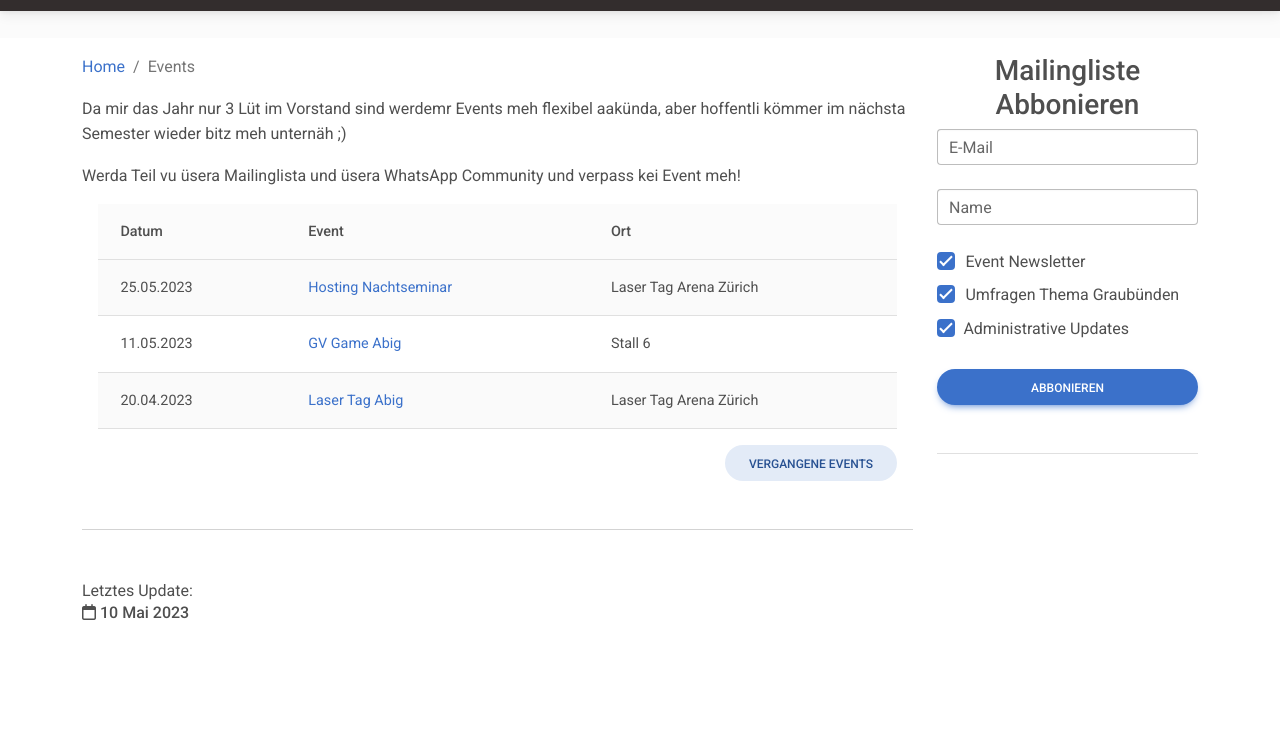
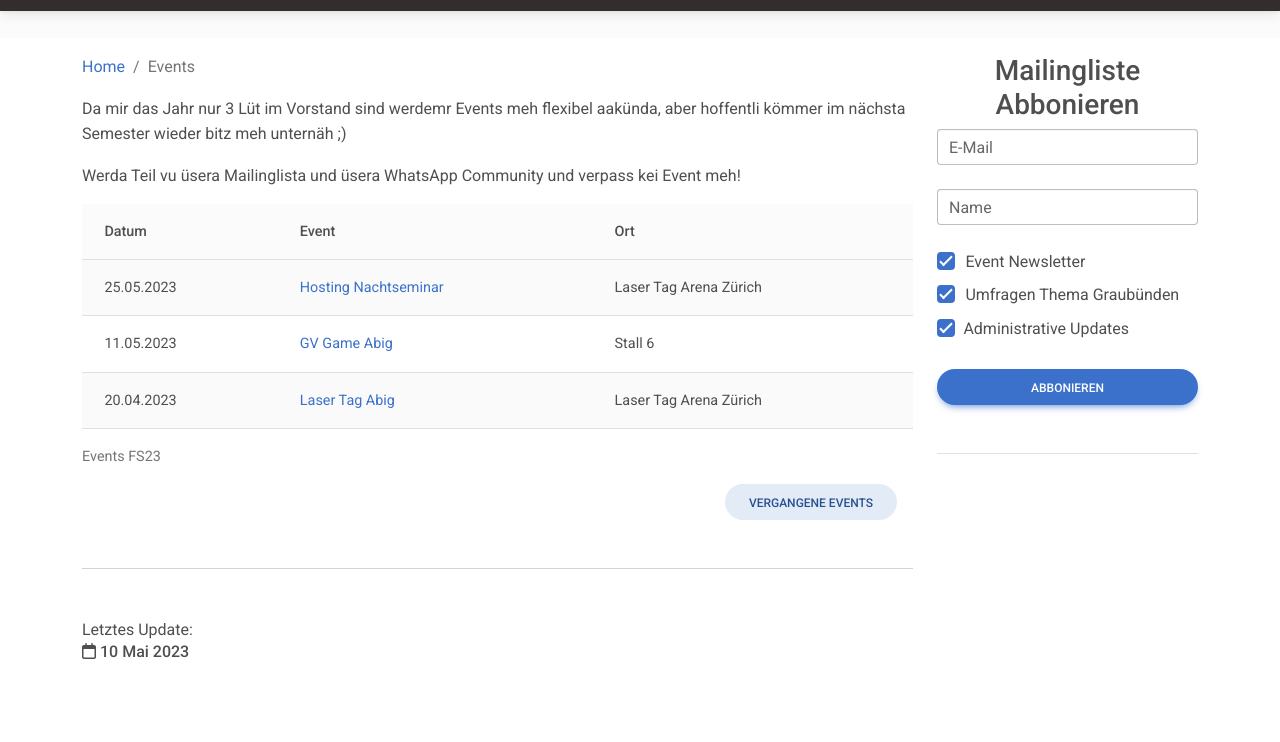
Before and after one commit to edbingo/bc-website, a Jekyll site: the page built from pages/events.html, in a window 1280 px wide and 1041 px high. Shown: the part 116-858 px from the top of the window. Built offline with Jekyll 4.4.1, drawn with Linux system fonts in a browser that asks for light colours; nearby versions of some CDN libraries; grey boxes are pictures that could not be loaded.

Commit message:
add secondary navigation

```diff
--- a/_layouts/post.html
+++ b/_layouts/post.html
@@ -8,9 +8,12 @@
                 <nav aria-label="breadcrumb">
                     <ol class="breadcrumb">
                         <li class="breadcrumb-item"><a href="/">Home</a></li>
-                        {% if page.categories contains "events" %} <li class="breadcrumb-item"><a href="/events">Events</a></li> {% endif%}
-                        {% if page.categories contains "admin" %}<li class="breadcrumb-item"><a href="/admin">Admin</a></li> {% endif%}
-                        {% if page.categories contains "archive" %}<li class="breadcrumb-item"><a href="/past">Archiv</a></li> {% endif%}
+                        {% if page.categories contains "events" %} <li class="breadcrumb-item"><a
+                                href="/events">Events</a></li> {% endif%}
+                        {% if page.categories contains "admin" %}<li class="breadcrumb-item"><a href="/admin">Admin</a>
+                        </li> {% endif%}
+                        {% if page.categories contains "archive" %}<li class="breadcrumb-item"><a
+                                href="/past">Archiv</a></li> {% endif%}
                         <li class="breadcrumb-item active" aria-current="page">{{page.title}}</li>
                     </ol>
                 </nav>
@@ -25,20 +28,31 @@
 
                 {% if page.map %}
                 <div class="ratio ratio-16x9 shadow-2-strong">
-                    <iframe
-                        src="{{page.map}}"
-                        title="Map"
-                        style="border:0;" allowfullscreen="" loading="lazy"
+                    <iframe src="{{page.map}}" title="Map" style="border:0;" allowfullscreen="" loading="lazy"
                         referrerpolicy="no-referrer-when-downgrade"></iframe>
                 </div>
                 {% endif %}
+                {% unless page.title == "Events" %}
+                <div class="d-flex mt-3">
+                    {% if page.next %}
+                    <a href="{{page.next.url}}" class="btn btn-secondary btn-rounded me-auto"><i
+                            class="fa-solid fa-chevron-left me-2"></i>Next</a>
+                    {% endif %}
+                    {% if page.previous %}
+                    <a href="{{page.previous.url}}" class="btn btn-secondary btn-rounded ms-auto">Previous<i
+                            class="fa-solid fa-chevron-right ms-2"></i></a>
+                    {% endif %}
+                </div>
+                {% endunless %}
                 <hr class="my-5" />
-                {% if page.categories[0] == "events" %}
+
+                {% unless page.title == "Events" %}
                 <h6><i class="fa-regular fa-calendar"></i> {% include date-ge.html date=page.date %}</h6>
                 {% else %}
                 Letztes Update:
                 <h6><i class="fa-regular fa-calendar"></i> {% include date-ge.html date=site.time %}</h6>
-                {% endif %}
+                {% endunless %}
+
             </div>
 
             <div class="col-md-3 mb-4">
--- a/pages/events.html
+++ b/pages/events.html
@@ -10,8 +10,9 @@
 <p>Werda Teil vu üsera Mailinglista und üsera WhatsApp Community und verpass kei Event meh!</p>
 
 
-<div class="table-responsive mx-3 mt-3">
+<div class="mt-3">
     <table class="table table-striped table-hover align-middle bg-white">
+        <caption class="pb-0">Events FS23</caption>
         <thead class="bg-light">
             <tr>
                 <th>Datum</th>
@@ -35,6 +36,6 @@
     </table>
 </div>
 
-<div class="d-flex justify-content-end me-3">
-    <a class="btn btn-secondary btn-rounded" href="/archiv">Vergangene Events</a>
+<div class="d-flex me-3">
+    <a class="btn btn-secondary btn-rounded ms-auto" href="/archiv">Vergangene Events</a>
 </div>
```
